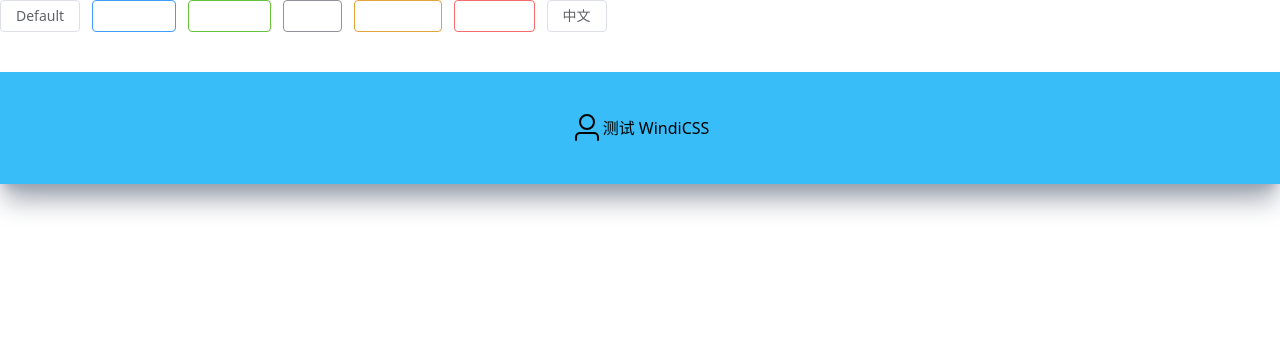
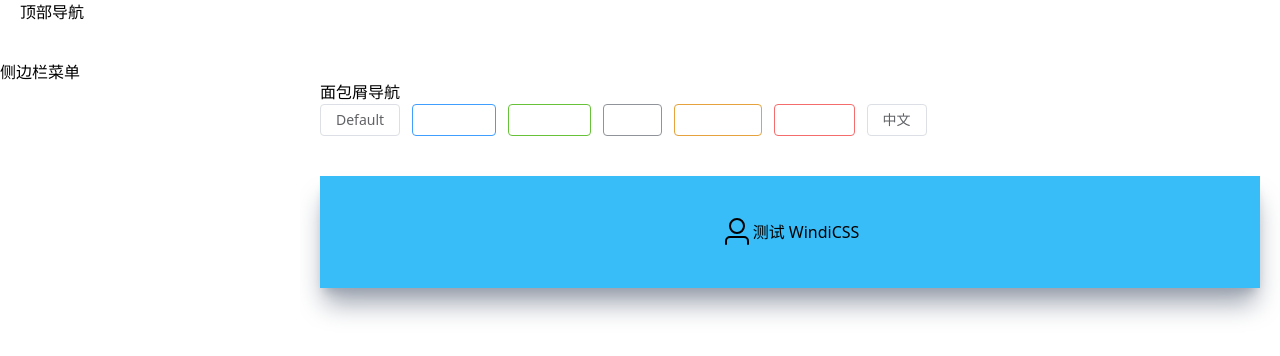
Before and after one commit to xl123-ss/admin-web, a Vue app: page / in a window 1280 px wide. Shown: the top 356 px of the page. Built offline with nearby package versions, Linux system fonts and the light colour scheme.

Commit message:
layout布局+路由配置

```diff
--- /dev/null
+++ b/src/layout/admin.vue
@@ -0,0 +1,30 @@
+<script setup>
+import TopNav from './components/TopNav.vue'
+import SideMenu from './components/SideMenu.vue'
+import BreadCrumbs from './components/BreadCrumbs.vue'
+</script>
+
+<template>
+	<el-container>
+		<el-header>
+			<top-nav />
+		</el-header>
+
+		<el-container>
+			<el-aside>
+				<side-menu />
+			</el-aside>
+
+			<el-main>
+				<bread-crumbs />
+				<router-view />
+			</el-main>
+		</el-container>
+	</el-container>
+</template>
+
+<style scoped>
+.el-main {
+	@apply w-full h-screen text-left;
+}
+</style>
--- /dev/null
+++ b/src/layout/components/BreadCrumbs.vue
@@ -0,0 +1,7 @@
+<script setup></script>
+
+<template>
+	<div>面包屑导航</div>
+</template>
+
+<style scoped></style>
--- /dev/null
+++ b/src/layout/components/SideMenu.vue
@@ -0,0 +1,7 @@
+<script setup></script>
+
+<template>
+	<div>侧边栏菜单</div>
+</template>
+
+<style scoped></style>
--- /dev/null
+++ b/src/layout/components/TopNav.vue
@@ -0,0 +1,7 @@
+<script setup></script>
+
+<template>
+	<div>顶部导航</div>
+</template>
+
+<style scoped></style>
--- a/src/router/index.js
+++ b/src/router/index.js
@@ -1,15 +1,44 @@
 import { createRouter, createWebHistory } from 'vue-router'
+import Admin from '@/layout/admin.vue'
 import Index from '@/views/index.vue'
+import Login from '@/views/login.vue'
+import NotFound from '@/views/404.vue'
+
+const routes = [
+	{
+		path: '/',
+		name: 'admin',
+		component: Admin,
+		// 子路由
+		children: [
+			{
+				path: '/',
+				name: 'index',
+				component: Index,
+				meta: {
+					title: '后台首页'
+				}
+			}
+		]
+	},
+	{
+		path: '/login',
+		name: 'login',
+		component: Login,
+		meta: {
+			title: '登录页'
+		}
+	},
+	{
+		path: '/:pathMatch(.*)*',
+		name: 'NotFound',
+		component: NotFound
+	}
+]
 
 const router = createRouter({
 	history: createWebHistory(import.meta.env.BASE_URL),
-	routes: [
-		{
-			path: '/',
-			name: 'index',
-			component: Index
-		}
-	]
+	routes
 })
 
 export default router
--- /dev/null
+++ b/src/views/404.vue
@@ -0,0 +1,9 @@
+<script setup></script>
+
+<template>
+	<div>
+		<img src="/404.png" alt="" />
+	</div>
+</template>
+
+<style scoped></style>
--- /dev/null
+++ b/src/views/login.vue
@@ -0,0 +1,7 @@
+<script setup></script>
+
+<template>
+	<div>登录页</div>
+</template>
+
+<style scoped></style>
```
